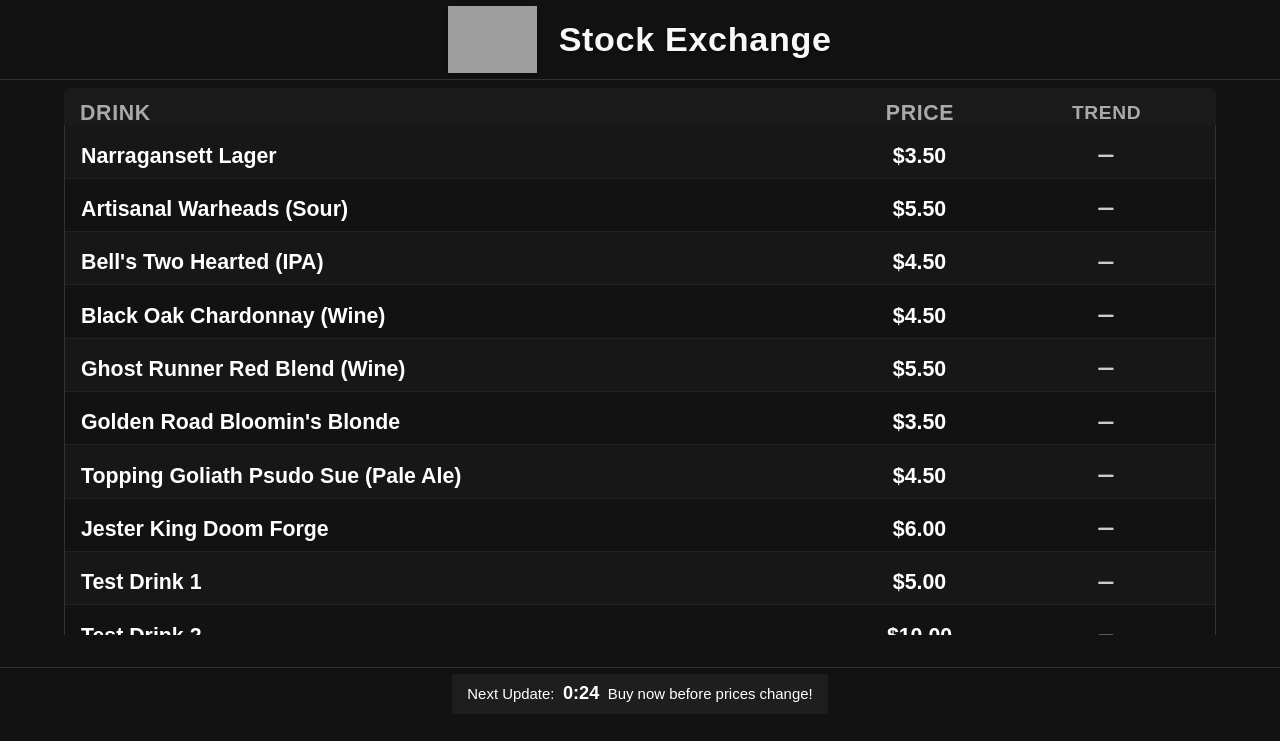
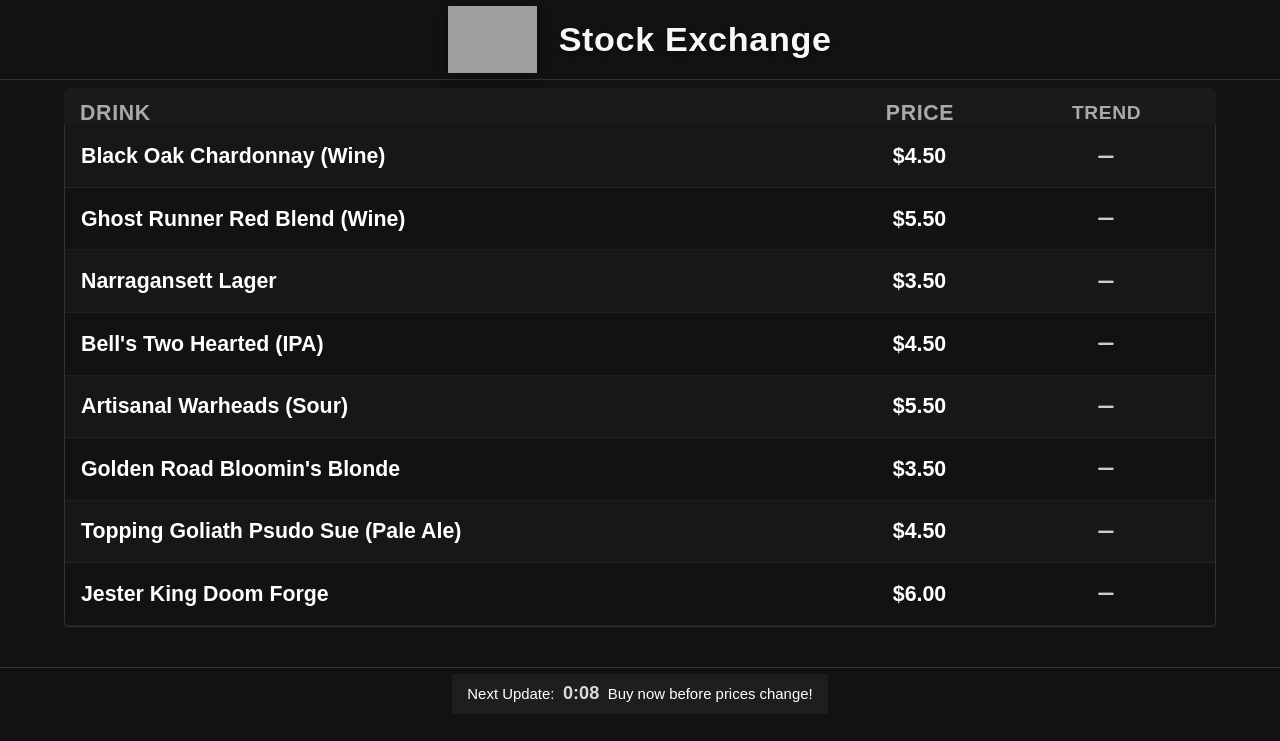
Before and after one commit to DLane2720/Abbey-Stock-Exchange, a Flask app: page /display in a window 1280 px wide. Shown: the top 741 px of the page. Run offline with Flask 2, Linux system fonts and the light colour scheme; grey boxes are pictures that could not be loaded.

Commit message:
Dynamic Display scaling
menu items scale to fit div based on number of items.

```diff
--- a/data/drinks.yaml
+++ b/data/drinks.yaml
@@ -1,17 +1,25 @@
+Black Oak Chardonnay (Wine):
+  current_price: 4.5
+  initial_price: 4.5
+  max_price: 12.0
+  min_price: 4.5
+  position: 1
+  sales_count: 0
+  trend: stable
+Ghost Runner Red Blend (Wine):
+  current_price: 5.5
+  initial_price: 5.5
+  max_price: 12.0
+  min_price: 5.5
+  position: 2
+  sales_count: 0
+  trend: stable
 Narragansett Lager:
   current_price: 3.5
   initial_price: 3.5
   max_price: 8.0
   min_price: 3.5
-  position: 1
-  sales_count: 0
-  trend: stable
-Artisanal Warheads (Sour):
-  current_price: 5.5
-  initial_price: 5.5
-  max_price: 10.0
-  min_price: 5.5
-  position: 2
+  position: 3
   sales_count: 0
   trend: stable
 Bell's Two Hearted (IPA):
@@ -19,21 +27,13 @@ Bell's Two Hearted (IPA):
   initial_price: 4.5
   max_price: 10.0
   min_price: 4.5
-  position: 3
-  sales_count: 0
-  trend: stable
-Black Oak Chardonnay (Wine):
-  current_price: 4.5
-  initial_price: 4.5
-  max_price: 12.0
-  min_price: 4.5
   position: 4
   sales_count: 0
   trend: stable
-Ghost Runner Red Blend (Wine):
+Artisanal Warheads (Sour):
   current_price: 5.5
   initial_price: 5.5
-  max_price: 12.0
+  max_price: 10.0
   min_price: 5.5
   position: 5
   sales_count: 0
@@ -62,19 +62,3 @@ Jester King Doom Forge:
   position: 8
   sales_count: 0
   trend: stable
-Test Drink 1:
-  current_price: 5.0
-  initial_price: 5.0
-  max_price: 10.0
-  min_price: 5.0
-  position: 9
-  sales_count: 0
-  trend: stable
-Test Drink 2:
-  current_price: 10.0
-  initial_price: 10.0
-  max_price: 15.0
-  min_price: 10.0
-  position: 10
-  sales_count: 0
-  trend: stable
--- a/data/settings.yaml
+++ b/data/settings.yaml
@@ -1,5 +1,5 @@
 last_backup: 1747689946.361793
-last_update: 1747692693.8860211
+last_update: 1747693095.6389172
 logo_path: https://abbeybardeland.com/wp-content/uploads/logo-white-1.png
 price_change_amount: 0.5
 update_interval: 30
--- a/static/css/display.css
+++ b/static/css/display.css
@@ -2,6 +2,7 @@
 :root {
     --scale-factor: 1;
     --base-font-size: 16px;
+    --items-count: 8; /* Default number of items */
 }
 
 /* Reset any potential browser defaults */
@@ -132,14 +133,14 @@ body.display-menu {
 .drink-item {
     display: grid;
     grid-template-columns: 4fr 1fr 1fr;
-    padding: calc(1.25rem * var(--scale-factor)) calc(1.5rem * var(--scale-factor)); /* Increased padding */
+    padding: calc(0.8rem * var(--scale-factor)) calc(1.5rem * var(--scale-factor)); /* Reduced padding */
     border-bottom: calc(1px * var(--scale-factor)) solid #222;
     transition: all 0.3s ease;
     position: relative;
     overflow: hidden;
     box-sizing: border-box;
     width: 100%;
-    min-height: calc(5rem * var(--scale-factor)); /* Minimum height */
+    flex: 1; /* Make each item take equal space */
 }
 
 .drink-item:nth-child(odd) {
@@ -306,10 +307,19 @@ body.display-menu {
     }
 }
 
-/* Many drinks optimization */
+/* Adapt to number of items automatically */
+.drinks-list.many-items {
+    /* Apply different styles based on number of items */
+}
+
+/* Make items smaller when there are 9-12 items */
 .drinks-list.many-items .drink-item {
-    padding: calc(0.8rem * var(--scale-factor)) calc(1rem * var(--scale-factor));
-    min-height: calc(3.5rem * var(--scale-factor));
+    padding: calc(0.5rem * var(--scale-factor)) calc(1rem * var(--scale-factor));
+}
+
+/* Make items even smaller when there are more than 12 items */
+.drinks-list.many-many-items .drink-item {
+    padding: calc(0.3rem * var(--scale-factor)) calc(0.8rem * var(--scale-factor));
 }
 
 .drinks-list.many-items .drink-name {
@@ -322,6 +332,56 @@ body.display-menu {
 
 .drinks-list.many-items .trend {
     font-size: calc(1.5rem * var(--scale-factor));
+}
+
+/* Dynamic scaling based on item count */
+.drinks-list {
+    display: flex !important;
+    flex-direction: column !important;
+    justify-content: space-between !important;
+    height: 100% !important; /* Ensure full height */
+}
+
+.drink-item {
+    /* Use the CSS var() function to calculate the height */
+    height: calc(100% / var(--items-count)) !important;
+    min-height: 0 !important;
+    box-sizing: border-box !important;
+    /* Adjust padding based on item count */
+    padding-top: calc(0.5rem * (8 / var(--items-count))) !important;
+    padding-bottom: calc(0.5rem * (8 / var(--items-count))) !important;
+    /* Ensure the grid layout is maintained */
+    display: grid !important;
+    grid-template-columns: 4fr 1fr 1fr !important;
+    /* Ensure vertical alignment */
+    align-items: center !important;
+    /* Add a subtle separator */
+    border-bottom: 1px solid rgba(255, 255, 255, 0.05) !important;
+}
+
+/* Font size scaling based on number of items */
+.drink-name {
+    font-size: calc(2rem * var(--scale-factor) * (1 - (var(--items-count) - 8) * 0.04)) !important; /* Decreases font size as items increase */
+    font-weight: 600;
+    display: flex;
+    align-items: center;
+}
+
+.current-price {
+    font-size: calc(2rem * var(--scale-factor) * (1 - (var(--items-count) - 8) * 0.04)) !important; /* Decreases font size as items increase */
+    font-weight: bold;
+    text-align: center;
+    display: flex;
+    justify-content: center;
+    align-items: center;
+    transition: all 0.5s ease;
+}
+
+.trend {
+    font-size: calc(1.8rem * var(--scale-factor) * (1 - (var(--items-count) - 8) * 0.04)) !important; /* Decreases font size as items increase */
+    display: flex;
+    justify-content: center;
+    align-items: center;
 }
 
 /* Optimize scrollbar for scaled interface */
--- a/static/js/display.js
+++ b/static/js/display.js
@@ -49,11 +49,19 @@ function updateDrinksList() {
             // Count the items for styling purposes
             const itemCount = sortedDrinks.length;
 
-            // Add many-items class if we have many drinks
-            if (itemCount > 10) {
+            // Apply classes based on the number of items for responsive display
+            if (itemCount > 12) {
+                drinksList.classList.add('many-many-items');
                 drinksList.classList.add('many-items');
+                document.documentElement.style.setProperty('--items-count', itemCount);
+            } else if (itemCount > 8) {
+                drinksList.classList.add('many-items');
+                drinksList.classList.remove('many-many-items');
+                document.documentElement.style.setProperty('--items-count', itemCount);
             } else {
                 drinksList.classList.remove('many-items');
+                drinksList.classList.remove('many-many-items');
+                document.documentElement.style.setProperty('--items-count', itemCount);
             }
 
             for (const [name, drink] of sortedDrinks) {
@@ -182,10 +190,18 @@ function updateScaleFactor() {
     const drinksList = document.getElementById('drinks-list');
     if (drinksList) {
         const itemCount = drinksList.children.length;
-        if (itemCount > 10) {
+        // Set the CSS variable for item count
+        document.documentElement.style.setProperty('--items-count', itemCount);
+
+        if (itemCount > 12) {
+            drinksList.classList.add('many-many-items');
             drinksList.classList.add('many-items');
+        } else if (itemCount > 8) {
+            drinksList.classList.add('many-items');
+            drinksList.classList.remove('many-many-items');
         } else {
             drinksList.classList.remove('many-items');
+            drinksList.classList.remove('many-many-items');
         }
     }
 }
```
Also changed, not shown: data/sales.yaml (+12 -0 lines).
